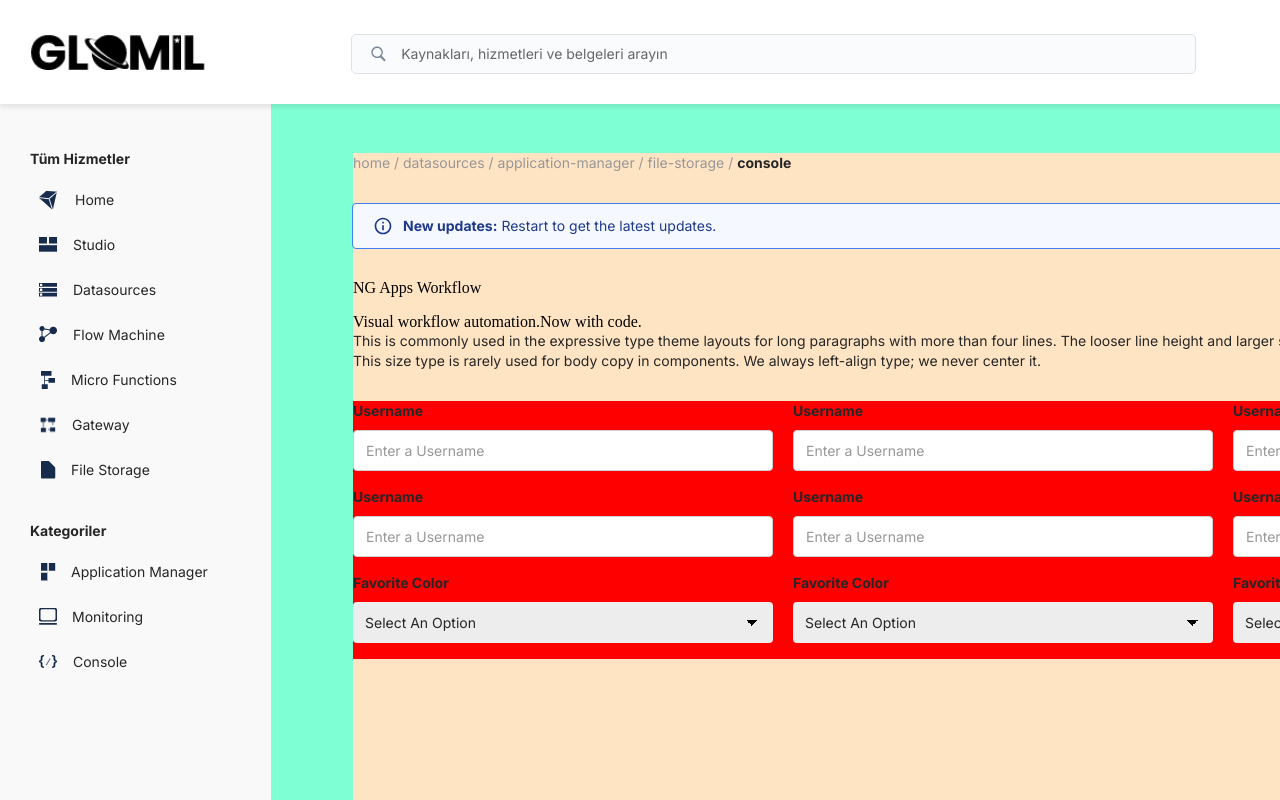
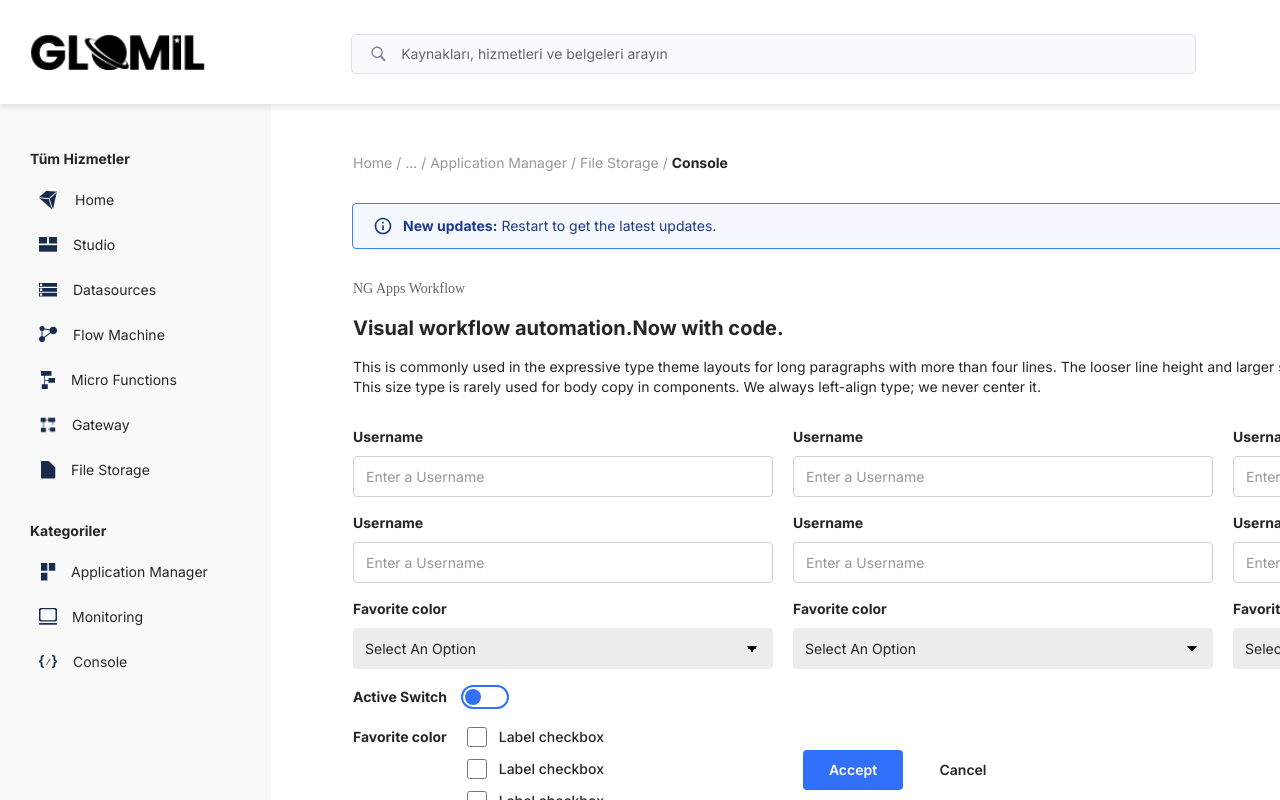
Before and after one commit to ibrahimkeles61/glomil-task, a React (Vite) app: page / in a window 1280 px wide. Shown: the top 800 px of the page. Built offline with nearby package versions, Linux system fonts and the light colour scheme.

Commit message:
Full hd ekran tasarımı bitti.
Sadece statik bir şekilde 1920 piksel genişliğinde bir tasarım, burdan sonra tasarımı responsive hale getiricem.

```diff
--- a/src/Components/Form.jsx
+++ b/src/Components/Form.jsx
@@ -18,6 +18,39 @@ function Form() {
             <OptionInput key={i} label="favorite color" />
           ))}
       </div>
+
+      <div className="switchArea">
+        <div className="buttonLine">
+          <span className="switchAreaTitles">Active Switch</span>
+          <div className="switchButton">
+            <div className="switchButtonBall"></div>
+          </div>
+        </div>
+        <div className="colorsLine">
+          <span className="switchAreaTitles">Favorite color</span>
+          <div className="checkboxOptions">
+            <div className="checkboxOptionsLine">
+              <input type="checkbox" className="checkbox" />
+              <span>Label checkbox</span>
+            </div>
+
+            <div className="checkboxOptionsLine">
+              <input type="checkbox" className="checkbox" />
+              <span>Label checkbox</span>
+            </div>
+
+            <div className="checkboxOptionsLine">
+              <input type="checkbox" className="checkbox" />
+              <span>Label checkbox</span>
+            </div>
+          </div>
+        </div>
+      </div>
+
+      <div className="buttons">
+        <button className="button acceptButton">Accept</button>
+        <button className="button cancelButton">Cancel</button>
+      </div>
     </div>
   );
 }
--- a/src/Components/OptionInput.jsx
+++ b/src/Components/OptionInput.jsx
@@ -3,7 +3,10 @@ import "../Styles/OptionInput.css";
 import styled from "styled-components";
 import Triangle from "./Triangle";
 
-import { nameFormatter } from "../lib/generalFunctions";
+import {
+  nameFormatter,
+  nameFormatterJustFirstWord,
+} from "../lib/generalFunctions";
 
 function OptionInput({ label }) {
   const [colors, setColors] = useState([
@@ -37,7 +40,7 @@ function OptionInput({ label }) {
 
   return (
     <label className="optionInput" onClick={handleToggleOptions}>
-      <p className="optionInput--title">{nameFormatter(label)} </p>
+      <p className="optionInput--title">{nameFormatterJustFirstWord(label)} </p>
 
       <Select isOptionsOpen={isOptionsOpen}>
         {selectedValue} <Triangle isOptionsOpen={isOptionsOpen} />
@@ -98,13 +101,25 @@ const Option = styled.div`
   align-items: center;
   position: absolute;
   bottom: -${(props) => 39 + props.iterationForOptions}px;
-  background: var(--white) 0% 0% no-repeat padding-box;
+  background: var(--white);
   border-width: 0 1px ${({ isIhisLastOne }) => (isIhisLastOne ? "1px" : "0")}
     1px;
   border-color: var(---3170f9-blue600);
   border-style: solid;
   padding-left: 16px;
   gap: 7px;
+  z-index: 50;
+
+  font: var(--unnamed-font-style-normal) normal
+    var(--unnamed-font-weight-normal) var(--unnamed-font-size-14) /
+    var(--unnamed-line-spacing-20) var(--unnamed-font-family-inter);
+  letter-spacing: var(--unnamed-character-spacing-0);
+  color: var(--primary-262626);
+  text-align: left;
+  // font: normal normal normal 14px/20px Inter;
+  // letter-spacing: 0px;
+  // color: #262626;
+  opacity: 1;
 `;
 
 const ColorBall = styled.div`
--- a/src/Pages/HomePage.jsx
+++ b/src/Pages/HomePage.jsx
@@ -2,6 +2,10 @@ import React, { useState } from "react";
 import "../Styles/HomePage.css";
 import NotificationBar from "../Components/NotificationBar";
 import Form from "../Components/Form.jsx";
+import {
+  nameFormatter,
+  currentPathFormatter,
+} from "../lib/generalFunctions.js";
 
 function HomePage() {
   const [services, setServices] = useState([
@@ -62,10 +66,10 @@ function HomePage() {
     <div className="homePage">
       <div className="pageContent">
         <div className="currentPath">
-          {currentPath.map((e, i) => {
+          {currentPathFormatter(currentPath).map((e, i) => {
             if (i == currentPath.length - 1)
-              return <span key={e.id}>{e.sectionName}</span>;
-            return `${e.sectionName} / `;
+              return <span key={e.id}>{nameFormatter(e.sectionName)}</span>;
+            return `${nameFormatter(e.sectionName)} / `;
           })}
         </div>
         <NotificationBar />
--- a/src/Styles/Form.css
+++ b/src/Styles/Form.css
@@ -2,8 +2,7 @@
   width: 100%;
   height: auto;
   display: flex;
-
-  background-color: #ff000044;
+  flex-direction: column;
   margin-top: 30px;
 }
 
@@ -13,5 +12,120 @@
   display: flex;
   justify-content: start;
   flex-wrap: wrap;
-  background-color: #ff0000;
 }
+
+.switchArea {
+  width: 252px;
+  display: inline;
+  height: auto;
+}
+
+.switchAreaTitles {
+  font: var(--unnamed-font-style-normal) normal var(--unnamed-font-weight-bold)
+    var(--unnamed-font-size-14) / var(--unnamed-line-spacing-20)
+    var(--unnamed-font-family-inter);
+  letter-spacing: var(--unnamed-character-spacing-0);
+  color: var(--primary-262626);
+  text-align: left;
+  /* font: normal normal bold 14px/20px Inter;
+  letter-spacing: 0px;
+  color: #262626; */
+  opacity: 1;
+}
+
+.buttonLine {
+  width: 100%;
+  height: 24px;
+  display: flex;
+  align-items: center;
+  margin-bottom: 18px;
+}
+
+.switchButton {
+  width: 48px;
+  height: 24px;
+  margin-left: 14px;
+  border: 2px solid var(---3170f9-blue600);
+  border-radius: 50px;
+  padding: 2px;
+}
+
+.switchButtonBall {
+  width: 16px;
+  height: 16px;
+  border-radius: 50%;
+  background-color: var(---3170f9-blue600);
+}
+
+.colorsLine {
+  width: 100%;
+  display: flex;
+}
+
+.checkboxOptions {
+  display: flex;
+  flex-direction: column;
+  margin-left: 20px;
+  flex-grow: 1;
+  height: auto;
+}
+
+.checkbox {
+  width: 20px;
+  height: 20px;
+}
+
+.checkboxOptionsLine {
+  display: flex;
+  gap: 12px;
+  margin-bottom: 12px;
+}
+
+.checkboxOptionsLine span {
+  font: var(--unnamed-font-style-normal) normal 500 var(--unnamed-font-size-14) /
+    var(--unnamed-line-spacing-20) var(--unnamed-font-family-inter);
+  letter-spacing: var(--unnamed-character-spacing-0);
+  color: var(--primary-262626);
+  text-align: left;
+  /* font: normal normal 600 14px/20px Inter;
+  letter-spacing: 0px;
+  color: #262626; */
+  opacity: 1;
+}
+
+.buttons {
+  width: 210px;
+  position: absolute;
+  right: 267px;
+  top: 750px;
+  display: flex;
+  justify-content: space-between;
+}
+
+.button {
+  width: 100px;
+  height: 40px;
+  display: grid;
+  place-content: center;
+  border: none;
+  border-radius: 4px;
+
+  font: var(--unnamed-font-style-normal) normal 600 var(--unnamed-font-size-14) /
+    var(--unnamed-line-spacing-20) var(--unnamed-font-family-inter);
+  letter-spacing: var(--unnamed-character-spacing-0);
+  color: var(--primary-262626);
+  text-align: left;
+  /* font: normal normal 600 14px/20px Inter;
+  letter-spacing: 0px;
+  color: #262626; */
+  opacity: 1;
+}
+
+.acceptButton {
+  background-color: var(---3170f9-blue600);
+  color: var(--white);
+}
+
+.cancelButton {
+  background-color: transparent;
+}
--- a/src/Styles/HomePage.css
+++ b/src/Styles/HomePage.css
@@ -1,12 +1,10 @@
 .homePage {
-  background-color: aquamarine;
   display: flex;
   flex-grow: 1;
   padding: 49px 0 0 82px;
 }
 
 .pageContent {
-  background-color: bisque;
   display: flex;
   flex-direction: column;
   width: 1500px;
@@ -39,20 +37,45 @@
 
 .smallTitle {
   margin-top: 30px;
+
+  font: var(--unnamed-font-style-normal) normal
+    var(--unnamed-font-weight-normal) var(--unnamed-font-size-14) /
+    var(--unnamed-line-spacing-20) var(--unnamed-font-family-space-mono);
+  letter-spacing: var(--unnamed-character-spacing-0);
+  color: var(--secondary);
+  text-align: left;
+  /* font: normal normal normal 14px/20px Space Mono;
+letter-spacing: 0px;
+color: #666666; */
+  opacity: 1;
 }
 
 .title {
   margin-top: 16px;
+
+  font: var(--unnamed-font-style-normal) normal var(--unnamed-font-weight-bold)
+    var(--unnamed-font-size-20) / var(--unnamed-line-spacing-26)
+    var(--unnamed-font-family-inter);
+  letter-spacing: var(--unnamed-character-spacing-0);
+  color: var(--primary-262626);
+  text-align: left;
+  /* font: normal normal bold 20px/26px Inter;
+letter-spacing: 0px;
+color: #262626; */
+  opacity: 1;
 }
 
 .titleStatement {
+  margin-top: 16px;
+
   font: var(--unnamed-font-style-normal) normal
     var(--unnamed-font-weight-normal) var(--unnamed-font-size-14) /
     var(--unnamed-line-spacing-20) var(--unnamed-font-family-inter);
   letter-spacing: var(--unnamed-character-spacing-0);
   color: var(--primary-262626);
   text-align: left;
-  /* font: normal normal normal 14px/20px Inter; */
-  /* letter-spacing: 0px; */
+  /* font: normal normal normal 14px/20px Inter;
+letter-spacing: 0px;
+color: #262626; */
   opacity: 1;
 }
--- a/src/lib/generalFunctions.js
+++ b/src/lib/generalFunctions.js
@@ -14,4 +14,29 @@ export const nameFormatter = (name) =>
     .map((e) => makeFirstLetterCapital(e))
     .join(" ");
 
-export const currentPathFormatter = () => "";
+// export const currentPathFormatter = (path) => {
+//   if(path.length > 4){
+//     return [{id:path[0].id,sectionName:nameFormatter(path[0].sectionName)},...path.slice(-3).map(e=>{
+//       return {id:e.id, sectionName:nameFormatter(e.sectionName)}
+//     })]
+//   }
+//   return path.map(e=>nameFormatter(e.sectionName))
+// }
+
+export const currentPathFormatter = (path) =>
+  path.length > 4
+    ? [path[0], { id: "3.", sectionName: "..." }, ...path.slice(-3)]
+    : path;
+
+// export const currentPathFormatter = (path) =>
+//   path.length > 4
+//     ? [nameFormatter(path[0].sectionName), ...path.slice(-3)].map((e) =>
+//         nameFormatter(e.sectionName)
+//       )
+//     : path.map((e) => nameFormatter(e.sectionName));
+
+export const nameFormatterJustFirstWord = (name) =>
+  name
+    .split(" ")
+    .map((e, i) => (i == 0 ? makeFirstLetterCapital(e) : e.toLowerCase()))
+    .join(" ");
```
